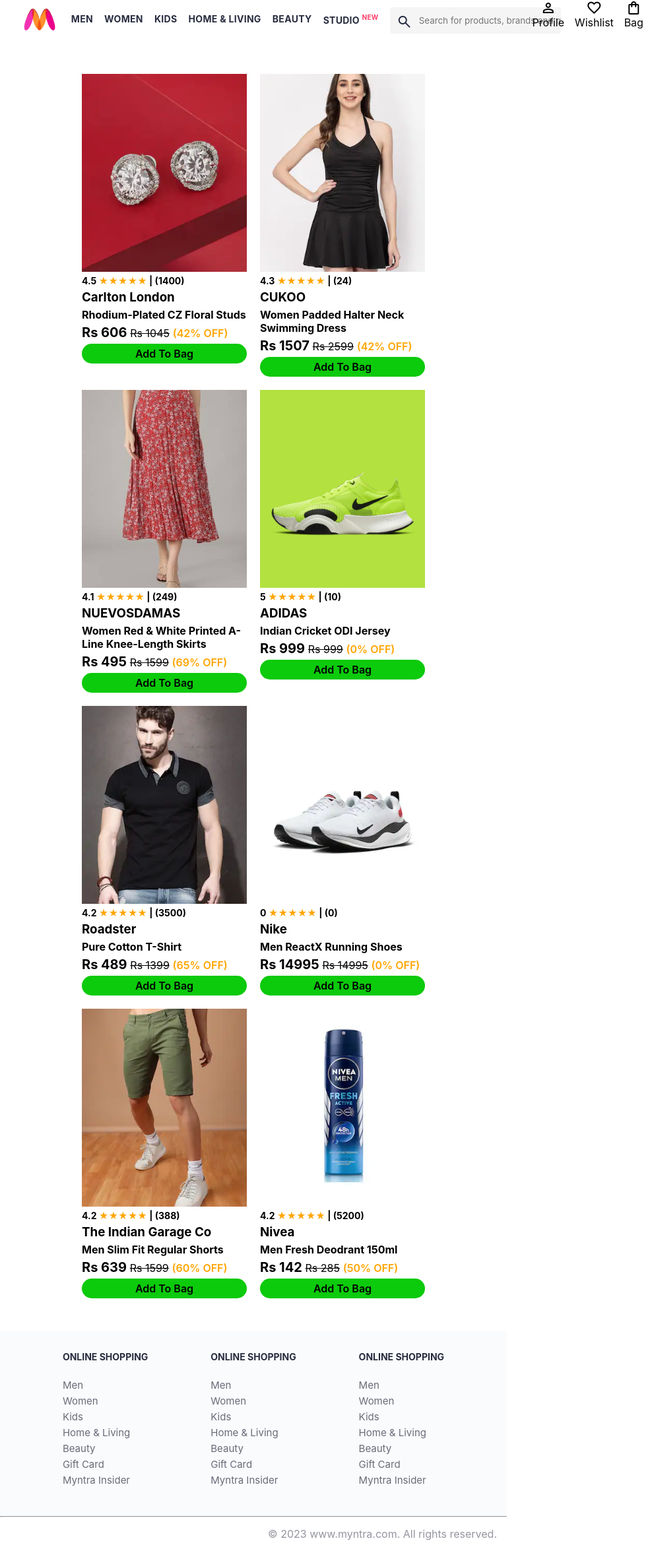
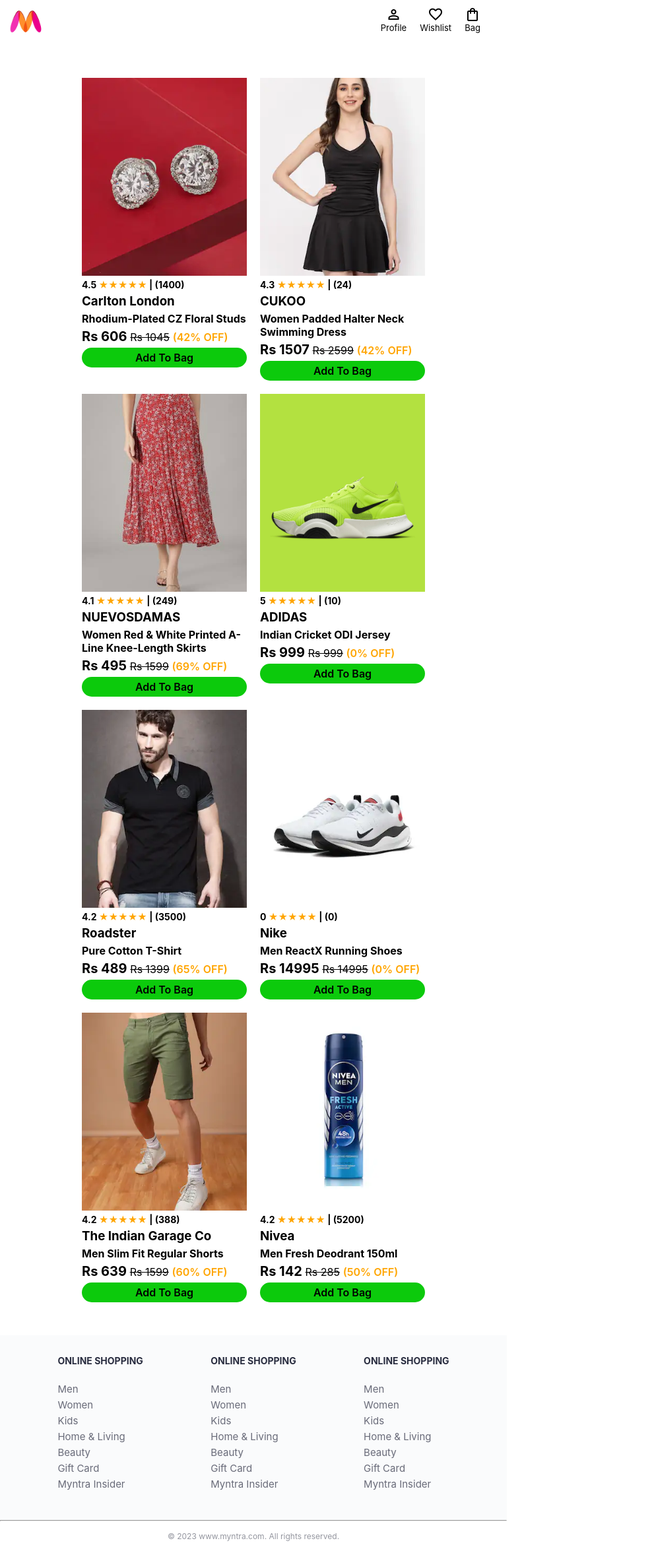
Before and after one commit to imam-programmer/Myntra-website-functional-clone, a plain HTML site: page index.html in a window 768 px wide. Shown: the whole page at 66% size, 991 px wide, since content can reach past the window. Drawn offline with nearby package versions, Linux system fonts and the light colour scheme.

Commit message:
small device responsive done

```diff
--- a/css/index.css
+++ b/css/index.css
@@ -321,7 +321,7 @@
 
 
 
-@media (min-width:300px) and (max-width:575px){
+@media (min-width:300px) and (max-width:575px) {
     .container{
         padding: 0 10px;
     }
@@ -360,13 +360,55 @@
     text-align: center;
 }
 }
-@media (min-width:460px) and (max-width:575px){
+@media (min-width:460px) and (max-width:575px) {
     .product {
     width: 185px;
 }
 }
-@media (min-width:500px) and (max-width:575px){
+@media (min-width:500px) and (max-width:575px) {
     .product {
     width: 205px;
 }
 }
+
+/* ============small device responsive start==================== */
+@media (min-width:576px) and (max-width:768px) {
+    .container{
+        padding: 0 10px;
+    }
+.nav_bar {
+    display: none;
+}
+.search_bar {
+    display: none;
+}
+.action_container {
+    font-size: 13px;
+}
+.logo_container {
+    margin-left:0;
+}
+.header {
+    align-items: start;
+    padding-top: 10px;
+}
+.action_bar {
+    display: flex;
+    min-width: 0;
+   gap: 20px;
+}
+main {
+    padding: 0 10px;
+}
+
+.footer_container {
+    padding: 30px 5px 40px 5px;
+    flex-wrap: wrap;
+    gap: 20px;
+}
+.copyright {
+    font-size: 12px;
+    text-align: center;
+}
+}
+/* sm device responsive done======================= */
```
